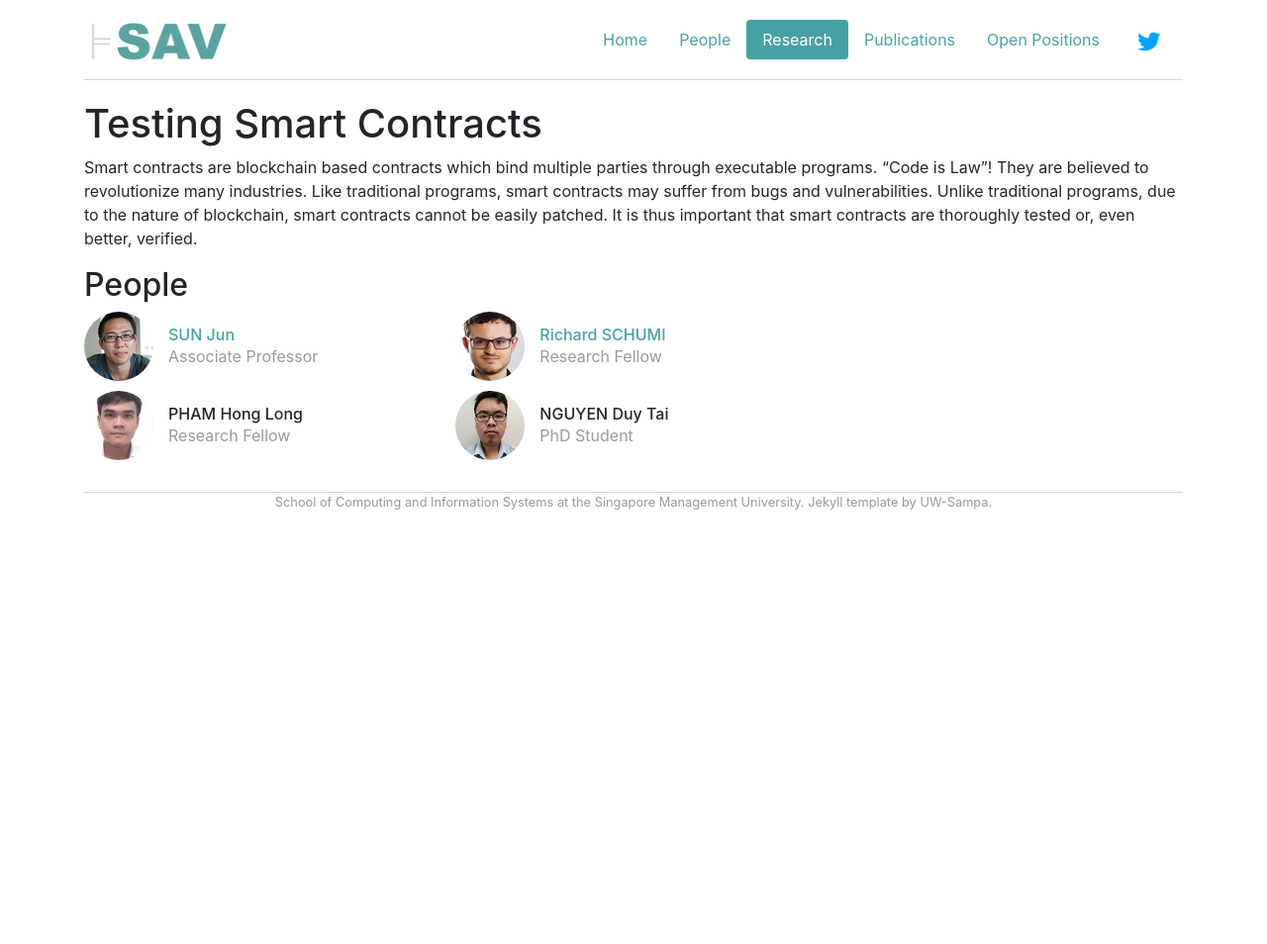
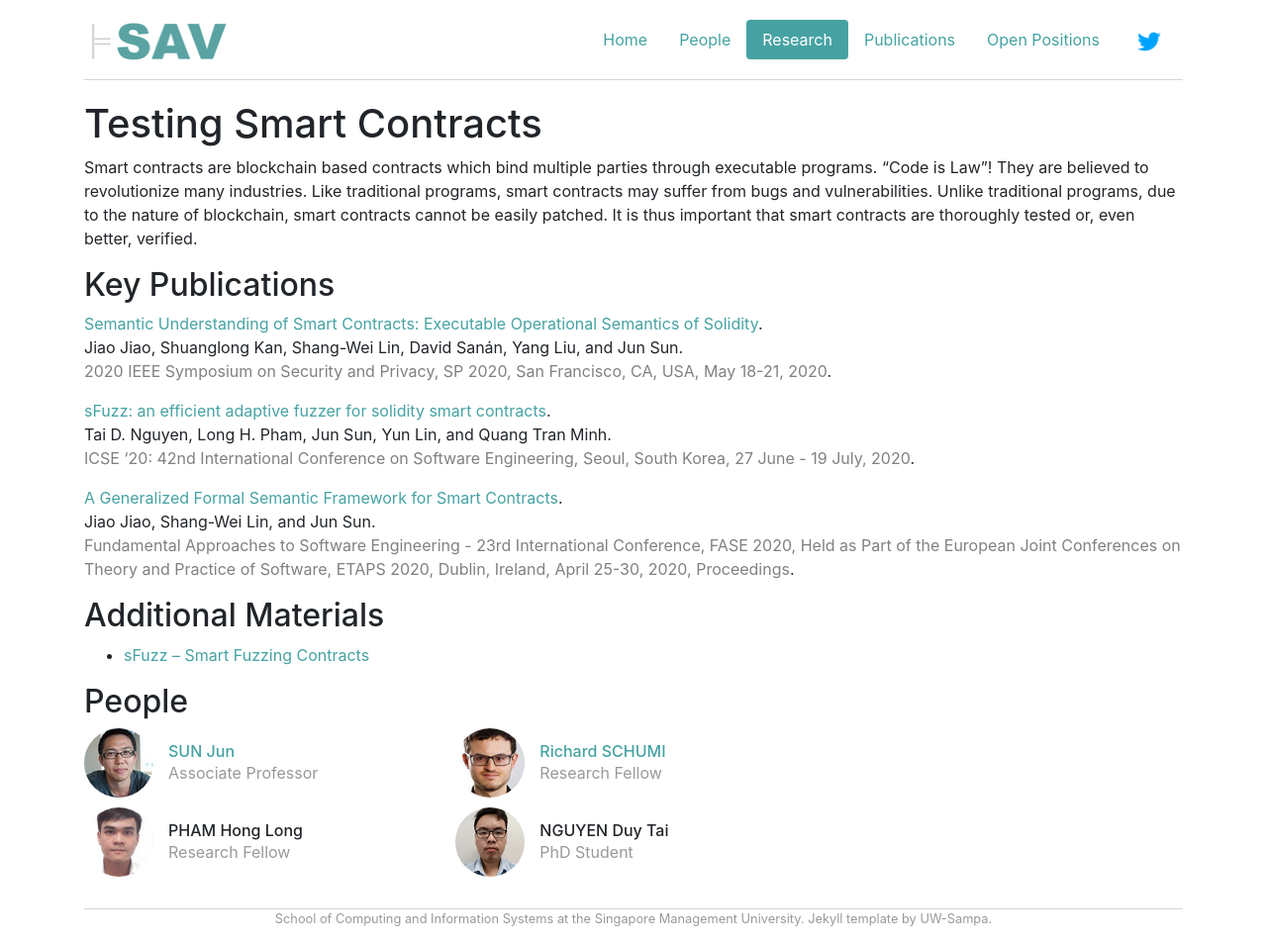
Before and after one commit to smallzjuer/sav-smu.github.io, a Jekyll site: the page built from _projects/smart-contracts.md, in a window 1280 px wide. Shown: the whole page at 99% size. Built offline with Jekyll 4.4.1, drawn with Linux system fonts in a browser that asks for light colours; before the commit the page ends 900 px from its top, so only the background shows below that.

Commit message:
migrating info on current projects

```diff
--- a/_projects/smart-contracts.md
+++ b/_projects/smart-contracts.md
@@ -17,3 +17,42 @@ last-updated: 2021-05-24
 ---
 
 Smart contracts are blockchain based contracts which bind multiple parties through executable programs. “Code is Law”! They are believed to revolutionize many industries. Like traditional programs, smart contracts may suffer from bugs and vulnerabilities. Unlike traditional programs, due to the nature of blockchain, smart contracts cannot be easily patched. It is thus important that smart contracts are thoroughly tested or, even better, verified.
+
+## Key Publications
+
+<span class="pubtitle">
+				<a href="https://doi.org/10.1109/SP40000.2020.00066">Semantic Understanding of Smart Contracts: Executable Operational Semantics of Solidity</a>.
+			</span><br />
+			<span class="authors">
+				Jiao Jiao, Shuanglong Kan, Shang-Wei Lin, David Sanán, Yang Liu, and Jun Sun.
+			</span><br />
+			<span style="color:grey;"><span class="venuetype"></span><span class="venue">2020 IEEE Symposium on Security and Privacy, SP 2020, San Francisco, CA, USA, May 18-21, 2020</span></span>.
+			<br />
+			<span class="links">
+</span>
+
+<span class="pubtitle">
+				<a href="https://doi.org/10.1145/3377811.3380334">sFuzz: an efficient adaptive fuzzer for solidity smart contracts</a>.
+			</span><br />
+			<span class="authors">
+				Tai D. Nguyen, Long H. Pham, Jun Sun, Yun Lin, and Quang Tran Minh.
+			</span><br />
+			<span style="color:grey;"><span class="venuetype"></span><span class="venue">ICSE '20: 42nd International Conference on Software Engineering, Seoul, South Korea, 27 June - 19 July, 2020</span></span>.
+			<br />
+			<span class="links">
+</span>
+
+<span class="pubtitle">
+				<a href="https://doi.org/10.1007/978-3-030-45234-6_4">A Generalized Formal Semantic Framework for Smart Contracts</a>.
+			</span><br />
+			<span class="authors">
+				Jiao Jiao, Shang-Wei Lin, and Jun Sun.
+			</span><br />
+			<span style="color:grey;"><span class="venuetype"></span><span class="venue">Fundamental Approaches to Software Engineering - 23rd International Conference, FASE 2020, Held as Part of the European Joint Conferences on Theory and Practice of Software, ETAPS 2020, Dublin, Ireland, April 25-30, 2020, Proceedings</span></span>.
+			<br />
+			<span class="links">
+</span>
+
+## Additional Materials
+
+- [sFuzz – Smart Fuzzing Contracts](/supplementary-material/sfuzz.html)
```
Also changed, not shown: _projects/ai-testing-verification.md (+35 -0 lines), supplementary-material/sfuzz.html (added, +19 -0 lines).
